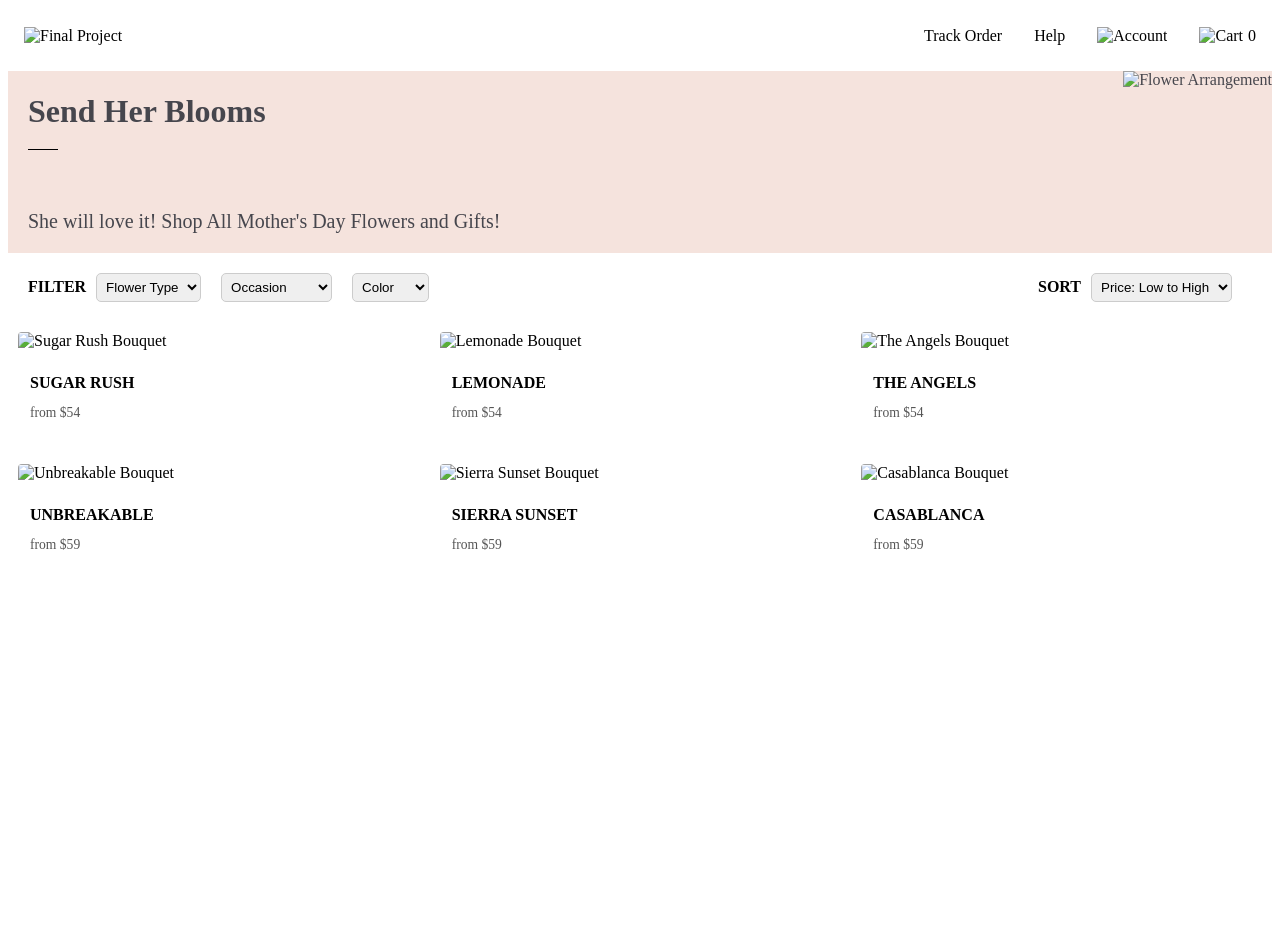
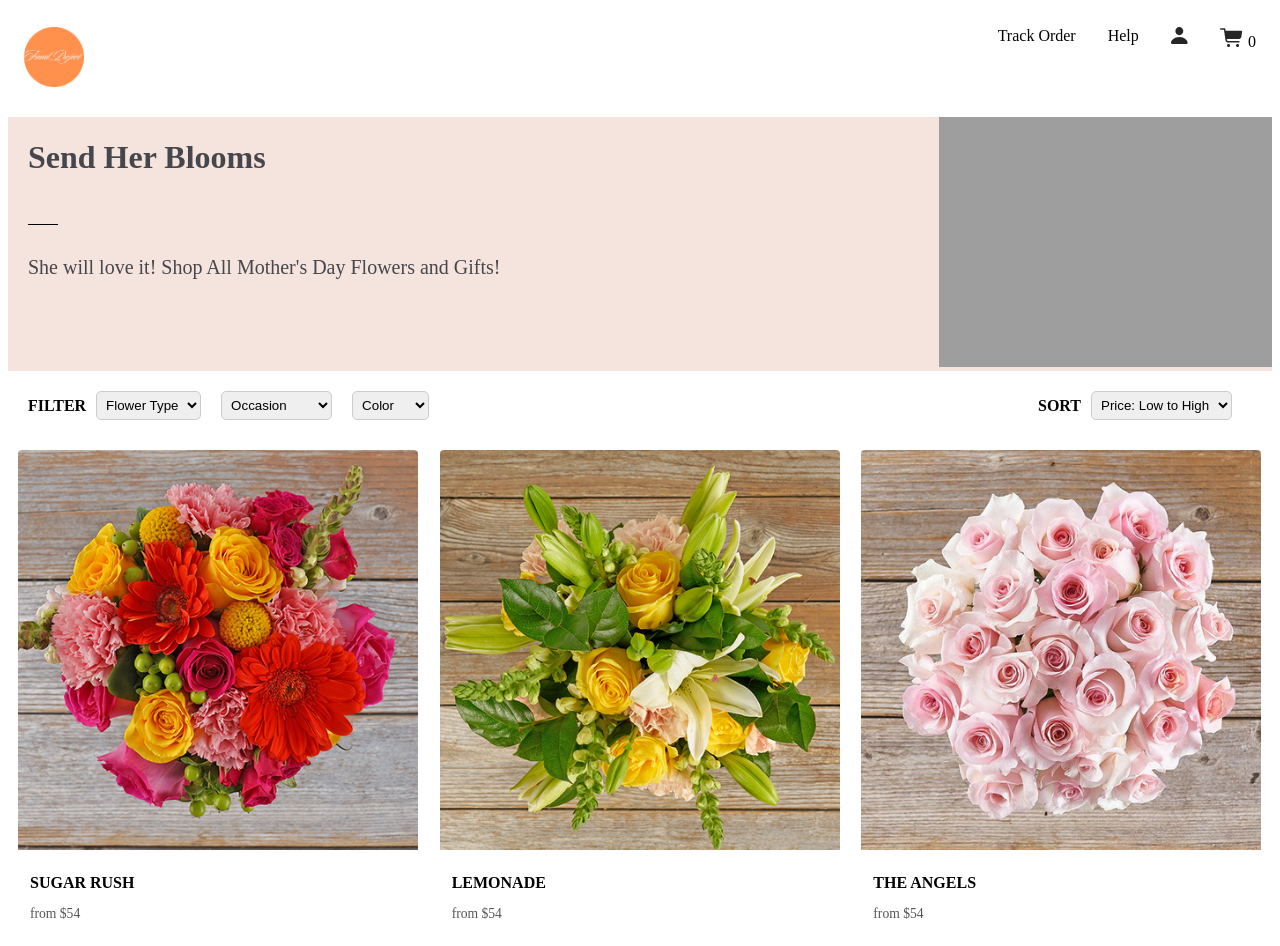
Before and after one commit to jentezar/c322-final-frontendV3, a plain HTML site: page index.html in a window 1280 px wide. Shown: the top 946 px of the page. Before the commit the page ends 800 px from the top, so only its background shows below. Drawn offline with Linux system fonts and the light colour scheme; the site is published under a folder, as on GitHub Pages, so addresses that start at the root find nothing.

Commit message:
Assets enhanced

```diff
--- a/index.html
+++ b/index.html
@@ -10,9 +10,9 @@
 
 <body>
   <ul class="topnav">
-    <li><a class="logo" href="index.html"><img src="/Assets/FinalProjectLogo.png" alt="Final Project"></a></li>
-    <li class="right"><a href="TrackOrder.html"><img src="/Assets/cart.svg" alt="Cart"><span id="cart-count">0</span></a></li>
-    <li class="right"><a href="login.html"><img src="/Assets/person.svg" alt="Account"></a></li>
+    <li><a class="logo" href="index.html"><img src="Assets/FinalProjectLogo.png" alt="Final Project"></a></li>
+    <li class="right"><a href="TrackOrder.html"><img src="Assets/cart.svg" alt="Cart"><span id="cart-count">0</span></a></li>
+    <li class="right"><a href="login.html"><img src="Assets/person.svg" alt="Account"></a></li>
     <li class="right"><a href="login.html">Help</a></li>
     <li class="right"><a href="TrackOrder.html">Track Order</a></li>
   </ul>
@@ -24,7 +24,7 @@
       <p>She will love it! Shop All Mother's Day Flowers and Gifts!</p>
     </div>
     <div class="header-image">
-      <img src="/Assets/bouqs.png" alt="Flower Arrangement">
+      <img src="Assets/bouqs.png" alt="Flower Arrangement">
     </div>
   </header>
 
@@ -69,7 +69,7 @@
   <div class="product-grid">
     <div id="product1" class="product-card" data-flower-type="roses" data-occasion="mothersday" data-color="red" data-price="54">
       <a href="addToBasket.html?productId=1" class="product-card-link">
-        <img src="/Assets/SugarRush.jpg" alt="Sugar Rush Bouquet" class="product-image">
+        <img src="Assets/SugarRush.jpg" alt="Sugar Rush Bouquet" class="product-image">
         <div class="product-info">
           <h3 class="product-name">SUGAR RUSH</h3>
           <p class="product-price">from $54</p>
@@ -79,7 +79,7 @@
 
     <div id="product2" class="product-card" data-flower-type="mixed" data-occasion="birthday" data-color="yellow" data-price="54">
       <a href="addToBasket.html?productId=2" class="product-card-link">
-        <img src="/assets/Lemonade.jpg" alt="Lemonade Bouquet" class="product-image">
+        <img src="assets/Lemonade.jpg" alt="Lemonade Bouquet" class="product-image">
         <div class="product-info">
           <h3 class="product-name">LEMONADE</h3>
           <p class="product-price">from $54</p>
@@ -89,7 +89,7 @@
 
     <div id="product3" class="product-card" data-flower-type="lilies" data-occasion="mothersday" data-color="red" data-price="54">
       <a href="addToBasket.html?productId=3" class="product-card-link">
-        <img src="/Assets/TheAngels.jpg" alt="The Angels Bouquet" class="product-image">
+        <img src="Assets/TheAngels.jpg" alt="The Angels Bouquet" class="product-image">
         <div class="product-info">
           <h3 class="product-name">THE ANGELS</h3>
           <p class="product-price">from $54</p>
@@ -99,7 +99,7 @@
 
     <div id="product4" class="product-card" data-flower-type="daisies" data-occasion="birthday" data-color="green" data-price="59">
       <a href="addToBasket.html?productId=4" class="product-card-link">
-        <img src="/Assets/Unbreakable.jpg" alt="Unbreakable Bouquet" class="product-image">
+        <img src="Assets/Unbreakable.jpg" alt="Unbreakable Bouquet" class="product-image">
         <div class="product-info">
           <h3 class="product-name">UNBREAKABLE</h3>
           <p class="product-price">from $59</p>
@@ -109,7 +109,7 @@
 
     <div id="product5" class="product-card" data-flower-type="mixed" data-occasion="thankyou" data-color="red" data-price="59">
       <a href="addToBasket.html?productId=5" class="product-card-link">
-        <img src="/Assets/SierraSunset.jpg" alt="Sierra Sunset Bouquet" class="product-image">
+        <img src="Assets/SierraSunset.jpg" alt="Sierra Sunset Bouquet" class="product-image">
         <div class="product-info">
           <h3 class="product-name">SIERRA SUNSET</h3>
           <p class="product-price">from $59</p>
@@ -119,7 +119,7 @@
 
     <div id="product6" class="product-card" data-flower-type="tulips" data-occasion="mothersday" data-color="green" data-price="59">
       <a href="addToBasket.html?productId=6" class="product-card-link">
-        <img src="/Assets/Casablanca.jpg" alt="Casablanca Bouquet" class="product-image">
+        <img src="Assets/Casablanca.jpg" alt="Casablanca Bouquet" class="product-image">
         <div class="product-info">
           <h3 class="product-name">CASABLANCA</h3>
           <p class="product-price">from $59</p>
```
